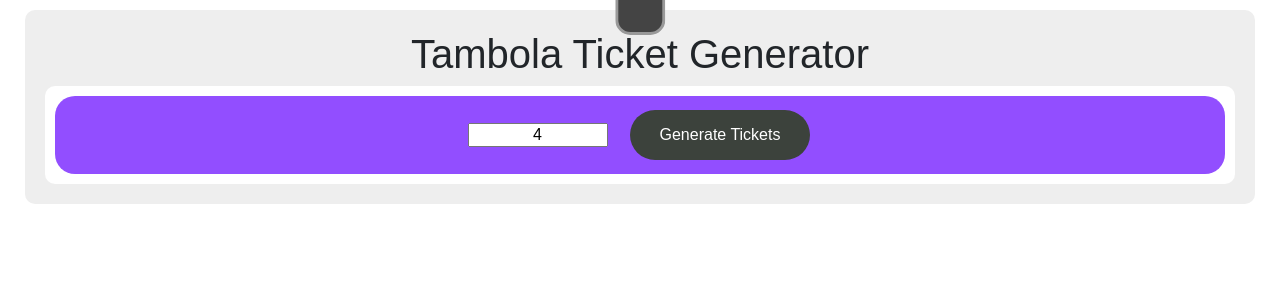
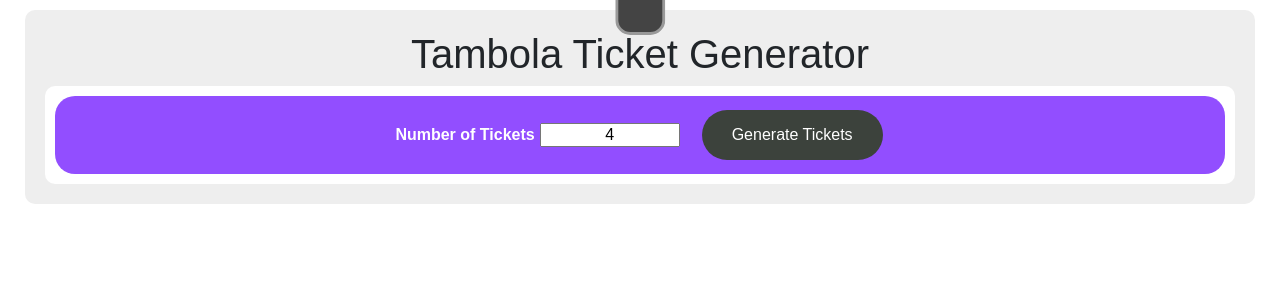
Before and after one commit to akolkaramit/newsmapper, a React (Create React App) app: page /about in a window 1280 px wide. Shown: the top 300 px of the page. Built offline with nearby package versions, Linux system fonts and the light colour scheme.

Commit message:
Update About.js

```diff
--- a/src/About/About.js
+++ b/src/About/About.js
@@ -65,6 +65,7 @@ class About extends Component {
         <h1 id="dfvfgfvhgfvh">Tambola Ticket Generator</h1>
         <div className="tambola-wrapper">
           <form className="tambola-form" onSubmit={this.generateTickets}>
+            <span className="tambola-input-lable">Number of Tickets</span>
             <input
               className="tambola-input"
               type="text"
```
